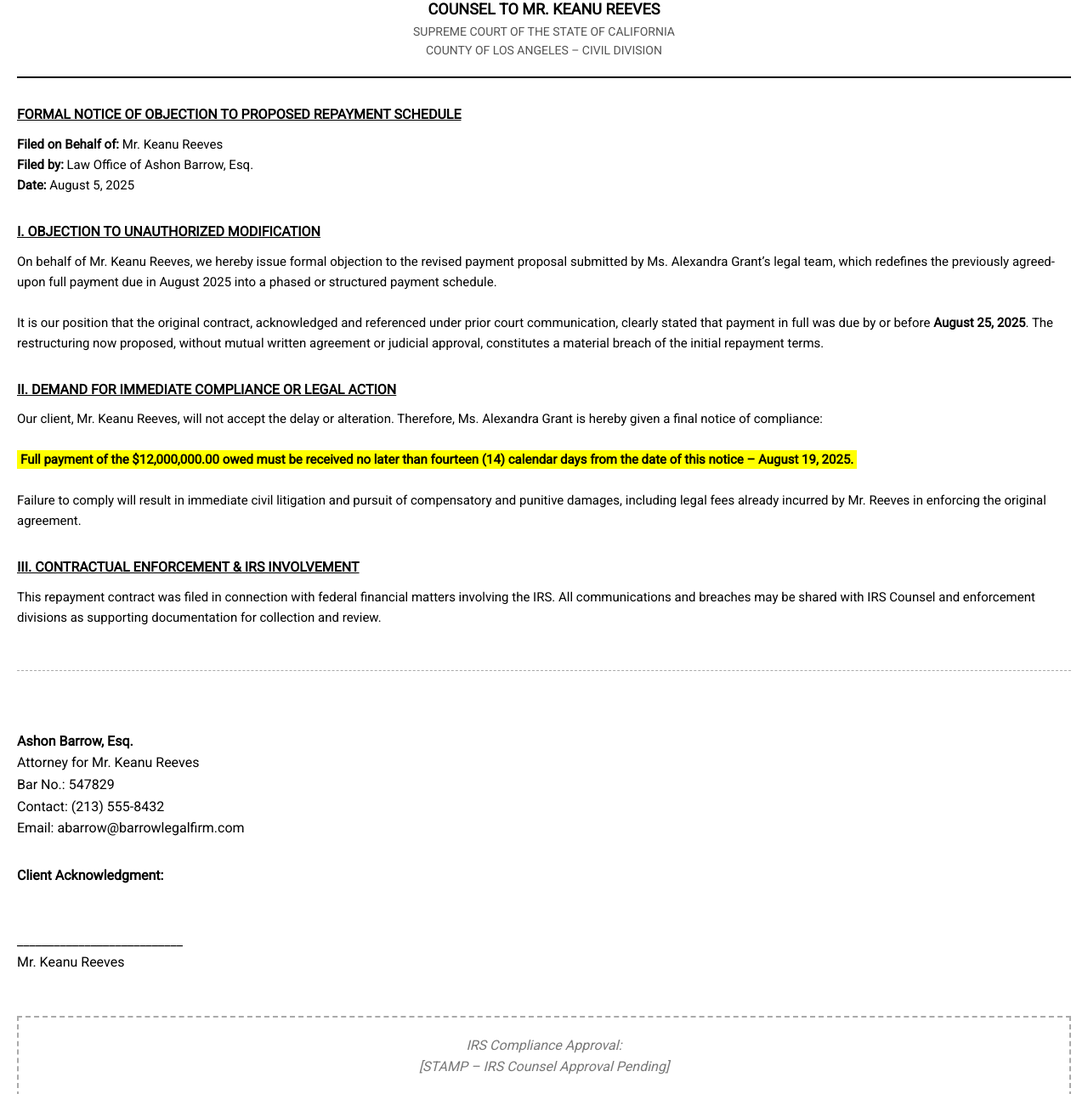
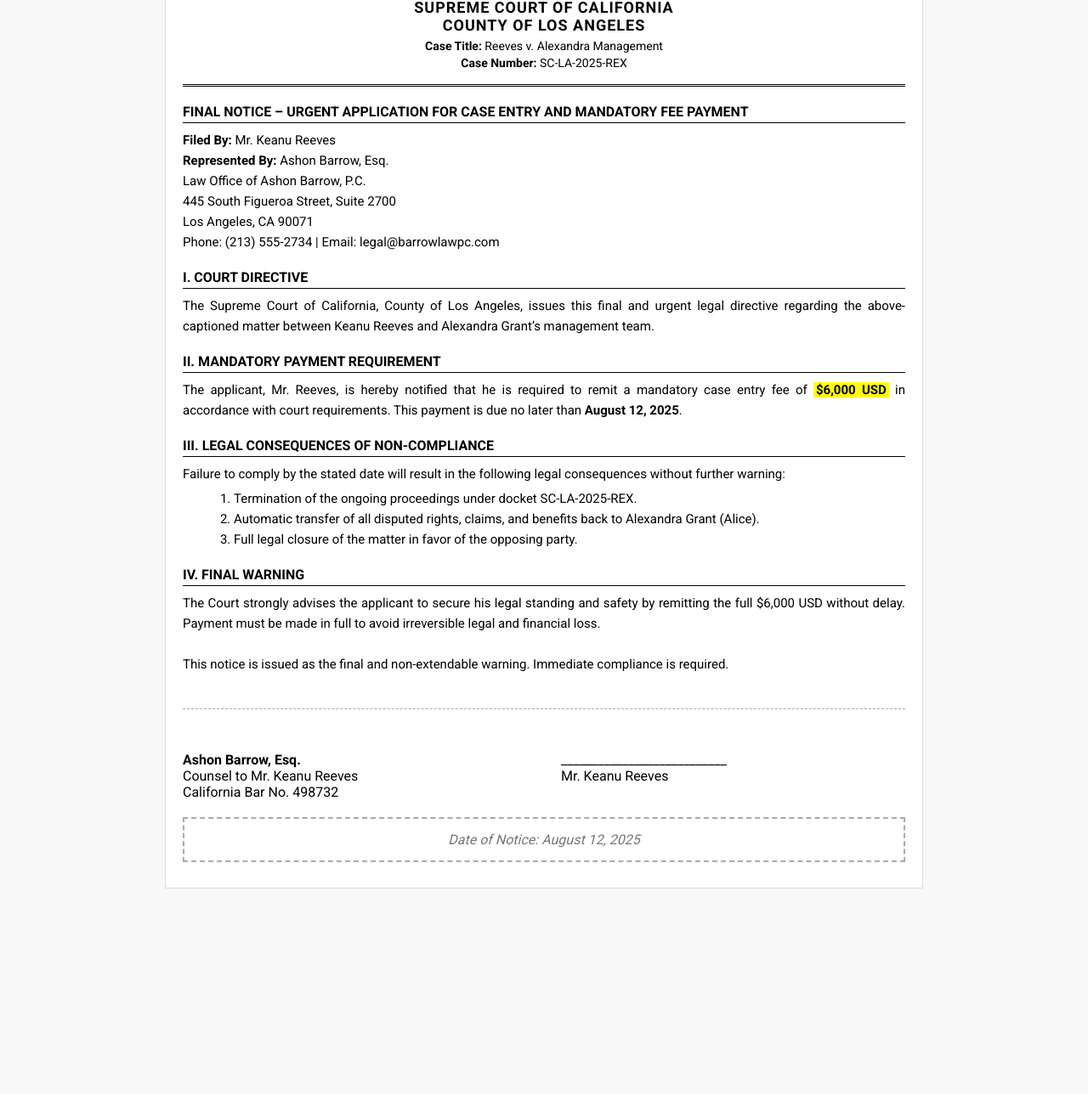
Before and after one commit to spacexhq/Starting-, a plain HTML site: page Doc2.html in a window 1280 px wide. Shown: the part 122-1410 px from the top of the page at 85% size. After the commit the page ends 1168 px from the top, so only its background shows below. Drawn offline with Linux system fonts and the light colour scheme.

Commit message:
Update Doc2.html

```diff
--- a/Doc2.html
+++ b/Doc2.html
@@ -3,138 +3,115 @@
 <head>
 <meta charset="UTF-8" />
 <meta name="viewport" content="width=device-width, initial-scale=1.0"/>
-  <title>Legal Documents</title>
-  <link href="https://fonts.googleapis.com/css2?family=Roboto&display=swap" rel="stylesheet">
+<title>Final Notice – Urgent Application</title>
+<link href="https://fonts.googleapis.com/css2?family=Roboto:wght@400;500;700&display=swap" rel="stylesheet">
 <style>
-    * {
-      box-sizing: border-box;
-    }
-
-    html, body {
-      font-family: 'Roboto', sans-serif;
+  body {
     margin: 0;
     padding: 0;
-      background: #fff;
+    font-family: 'Roboto', sans-serif;
+    background: #f9f9f9;
     color: #000;
-      line-height: 1.6;
   }
 
   .document {
-      width: 100%;
-      padding: 20px;
+    max-width: 850px;
+    margin: auto;
+    background: #fff;
+    padding: 30px 20px;
+    border: 1px solid #ddd;
   }
 
   .header {
     text-align: center;
-      border-bottom: 2px solid #000;
-      padding-bottom: 20px;
-      margin-bottom: 30px;
+    border-bottom: 3px double #000;
+    padding-bottom: 15px;
+    margin-bottom: 20px;
   }
 
   .logo {
-      max-width: 80px;
-      display: block;
-      margin: 0 auto 10px;
+    max-width: 100px;
+    margin-bottom: 10px;
   }
 
-    .title {
+  .court-name {
+    font-weight: 700;
     font-size: 18px;
-      font-weight: bold;
     text-transform: uppercase;
-      margin-top: 10px;
+    letter-spacing: 1px;
   }
 
-    .gray-text {
-      color: #555;
+  .case-info {
     font-size: 14px;
+    margin-top: 5px;
+    line-height: 1.4;
   }
 
   .section-title {
+    font-weight: 700;
     font-size: 16px;
-      font-weight: bold;
-      text-decoration: underline;
-      margin-top: 30px;
+    text-transform: uppercase;
+    margin-top: 20px;
+    border-bottom: 1px solid #000;
+    padding-bottom: 3px;
+  }
+
+  .content {
+    font-size: 15px;
+    margin-top: 8px;
+    line-height: 1.6;
+    text-align: justify;
   }
 
   .highlight {
     background: yellow;
-      font-weight: bold;
-      padding: 2px 4px;
+    font-weight: 700;
+    padding: 0 3px;
   }
 
-    .content {
-      margin-top: 10px;
-      font-size: 15px;
+  ol {
+    margin: 5px 0 5px 20px;
   }
 
   .footer {
-      margin-top: 50px;
+    margin-top: 40px;
     border-top: 1px dashed #aaa;
-      padding-top: 30px;
+    padding-top: 20px;
   }
 
   .signature-section {
+    margin-top: 30px;
     display: flex;
-      flex-direction: column;
-      gap: 30px;
-      margin-top: 40px;
+    flex-wrap: wrap;
+    gap: 40px;
   }
 
   .signature-box {
-      width: 100%;
+    flex: 1;
+    min-width: 200px;
   }
 
   .stamp-box {
-      margin-top: 50px;
+    margin-top: 20px;
     border: 2px dashed #aaa;
-      padding: 20px;
+    padding: 15px;
     text-align: center;
     color: #777;
     font-style: italic;
   }
 
-    .case-details {
-      margin-top: 20px;
+  @media (max-width: 600px) {
+    .document {
+      padding: 20px 15px;
+    }
+    .court-name {
+      font-size: 16px;
+    }
+    .section-title {
+      font-size: 15px;
+    }
+    .content {
       font-size: 14px;
-      line-height: 1.8;
-    }
-
-    .court-notice-header {
-      text-align: center;
-      margin-bottom: 30px;
-    }
-
-    .court-notice-title {
-        font-size: 18px;
-        font-weight: bold;
-        text-transform: uppercase;
-    }
-
-    .court-notice-divider {
-      border-bottom: 2px solid #000;
-      padding-bottom: 20px;
-    }
-
-    ul {
-        margin-top: 10px;
-        padding-left: 20px;
-    }
-
-    li {
-        margin-bottom: 5px;
-    }
-
-    @media print {
-      body {
-        background: none;
-      }
-
-      .document {
-        padding: 40px;
-      }
-
-      .stamp-box {
-        border-style: solid;
     }
   }
 </style>
@@ -143,68 +120,17 @@
 
 <div class="document">
   <div class="header">
-    <img src="https://iili.io/F68EJTl.md.png" class="logo" alt="Logo" />
-    <div class="title">LAW OFFICE OF ASHON BARROW, P.C.<br/>Counsel to Mr. Keanu Reeves</div>
-    <div class="gray-text">SUPREME COURT OF THE STATE OF CALIFORNIA<br/>COUNTY OF LOS ANGELES – CIVIL DIVISION</div>
-  </div>
-
-  <div class="section-title">FORMAL NOTICE OF OBJECTION TO PROPOSED REPAYMENT SCHEDULE</div>
-  <div class="content">
-    <strong>Filed on Behalf of:</strong> Mr. Keanu Reeves<br/>
-    <strong>Filed by:</strong> Law Office of Ashon Barrow, Esq.<br/>
-    <strong>Date:</strong> August 5, 2025
-  </div>
-
-  <div class="section-title">I. OBJECTION TO UNAUTHORIZED MODIFICATION</div>
-  <div class="content">
-    On behalf of Mr. Keanu Reeves, we hereby issue formal objection to the revised payment proposal submitted by Ms. Alexandra Grant’s legal team, which redefines the previously agreed-upon full payment due in August 2025 into a phased or structured payment schedule. <br/><br/>
-    It is our position that the original contract, acknowledged and referenced under prior court communication, clearly stated that payment in full was due by or before <strong>August 25, 2025</strong>. The restructuring now proposed, without mutual written agreement or judicial approval, constitutes a material breach of the initial repayment terms.
-  </div>
-
-  <div class="section-title">II. DEMAND FOR IMMEDIATE COMPLIANCE OR LEGAL ACTION</div>
-  <div class="content">
-    Our client, Mr. Keanu Reeves, will not accept the delay or alteration. Therefore, Ms. Alexandra Grant is hereby given a final notice of compliance:<br/><br/>
-    <span class="highlight">Full payment of the $12,000,000.00 owed must be received no later than fourteen (14) calendar days from the date of this notice – August 19, 2025.</span><br/><br/>
-    Failure to comply will result in immediate civil litigation and pursuit of compensatory and punitive damages, including legal fees already incurred by Mr. Reeves in enforcing the original agreement.
-  </div>
-
-  <div class="section-title">III. CONTRACTUAL ENFORCEMENT & IRS INVOLVEMENT</div>
-  <div class="content">
-    This repayment contract was filed in connection with federal financial matters involving the IRS. All communications and breaches may be shared with IRS Counsel and enforcement divisions as supporting documentation for collection and review.
-  </div>
-
-  <div class="footer">
-    <div class="signature-section">
-      <div class="signature-box">
-        <strong>Ashon Barrow, Esq.</strong><br/>
-        Attorney for Mr. Keanu Reeves<br/>
-        Bar No.: 547829<br/>
-        Contact: (213) 555-8432<br/>
-        Email: abarrow@barrowlegalfirm.com
-      </div>
-      <div class="signature-box">
-        <strong>Client Acknowledgment:</strong><br/><br/><br/>
-        ___________________________<br/>
-        Mr. Keanu Reeves
+    <img src="https://iili.io/FZ34aWB.jpg" class="logo" alt="Court Logo" />
+    <div class="court-name">Supreme Court of California</div>
+    <div class="court-name">County of Los Angeles</div>
+    <div class="case-info">
+      <strong>Case Title:</strong> Reeves v. Alexandra Management<br/>
+      <strong>Case Number:</strong> SC-LA-2025-REX
     </div>
   </div>
 
-    <div class="stamp-box">
-      IRS Compliance Approval: <br/>[STAMP – IRS Counsel Approval Pending]
-    </div>
-  </div>
-
-  <hr style="margin: 50px 0; border: 1px solid #000;">
-
-  <div class="court-notice-header">
-    <div class="court-notice-title">SUPREME COURT OF CALIFORNIA</div>
-    <div class="gray-text">COUNTY OF LOS ANGELES</div>
-  </div>
-
-  <div class="case-details">
-    <strong>Case Title:</strong> Reeves v. Alexandra Management<br/>
-    <strong>Case Number:</strong> SC-LA-2025-REX<br/><br/>
-    <strong>FINAL NOTICE – URGENT APPLICATION FOR CASE ENTRY AND MANDATORY FEE PAYMENT</strong><br/><br/>
+  <div class="section-title">Final Notice – Urgent Application for Case Entry and Mandatory Fee Payment</div>
+  <div class="content">
     <strong>Filed By:</strong> Mr. Keanu Reeves<br/>
     <strong>Represented By:</strong> Ashon Barrow, Esq.<br/>
     Law Office of Ashon Barrow, P.C.<br/>
@@ -213,35 +139,47 @@
     Phone: (213) 555-2734 | Email: legal@barrowlawpc.com
   </div>
 
+  <div class="section-title">I. Court Directive</div>
   <div class="content">
-    <p>The Supreme Court of California, County of Los Angeles, issues this final and urgent legal directive regarding the above-captioned matter between Keanu Reeves and Alexandra Grant’s management team.</p>
-    <p>The applicant, Mr. Reeves, is hereby notified that he is required to remit a mandatory case entry fee of <span class="highlight">$6,000 USD</span> in accordance with court requirements. This payment is due no later than <strong>August 12, 2025</strong>.</p>
-    <p>Failure to comply by the stated date will result in the following legal consequences without further warning:</p>
-    <ul>
+    The Supreme Court of California, County of Los Angeles, issues this final and urgent legal directive regarding the above-captioned matter between Keanu Reeves and Alexandra Grant’s management team.
+  </div>
+
+  <div class="section-title">II. Mandatory Payment Requirement</div>
+  <div class="content">
+    The applicant, Mr. Reeves, is hereby notified that he is required to remit a mandatory case entry fee of <span class="highlight">$6,000 USD</span> in accordance with court requirements. This payment is due no later than <strong>August 12, 2025</strong>.
+  </div>
+
+  <div class="section-title">III. Legal Consequences of Non-Compliance</div>
+  <div class="content">
+    Failure to comply by the stated date will result in the following legal consequences without further warning:
+    <ol>
       <li>Termination of the ongoing proceedings under docket SC-LA-2025-REX.</li>
       <li>Automatic transfer of all disputed rights, claims, and benefits back to Alexandra Grant (Alice).</li>
       <li>Full legal closure of the matter in favor of the opposing party.</li>
-    </ul>
-    <p>The Court strongly advises the applicant to secure his legal standing and safety by remitting the full $6,000 USD without delay. Payment must be made in full to avoid irreversible legal and financial loss.</p>
-    <p>This notice is issued as the final and non-extendable warning. Immediate compliance is required.</p>
+    </ol>
+  </div>
+
+  <div class="section-title">IV. Final Warning</div>
+  <div class="content">
+    The Court strongly advises the applicant to secure his legal standing and safety by remitting the full $6,000 USD without delay. Payment must be made in full to avoid irreversible legal and financial loss.<br/><br/>
+    This notice is issued as the final and non-extendable warning. Immediate compliance is required.
   </div>
 
   <div class="footer">
-    Respectfully Submitted,<br/><br/>
-    <hr style="border: none; border-top: 1px solid #000;"/>
+    <div class="signature-section">
       <div class="signature-box">
         <strong>Ashon Barrow, Esq.</strong><br/>
         Counsel to Mr. Keanu Reeves<br/>
         California Bar No. 498732
       </div>
-    <br/>
-    <hr style="border: none; border-top: 1px solid #000;"/>
       <div class="signature-box">
-      <strong>Mr. Keanu Reeves</strong>
+        ___________________________<br/>
+        Mr. Keanu Reeves
       </div>
-    <br/>
-    <div class="signature-box">
-      <strong>Date of Notice:</strong> August 12, 2025
+    </div>
+
+    <div class="stamp-box">
+      Date of Notice: August 12, 2025
     </div>
   </div>
 </div>
```
Lines whose indentation alone changed are shown as unchanged.
